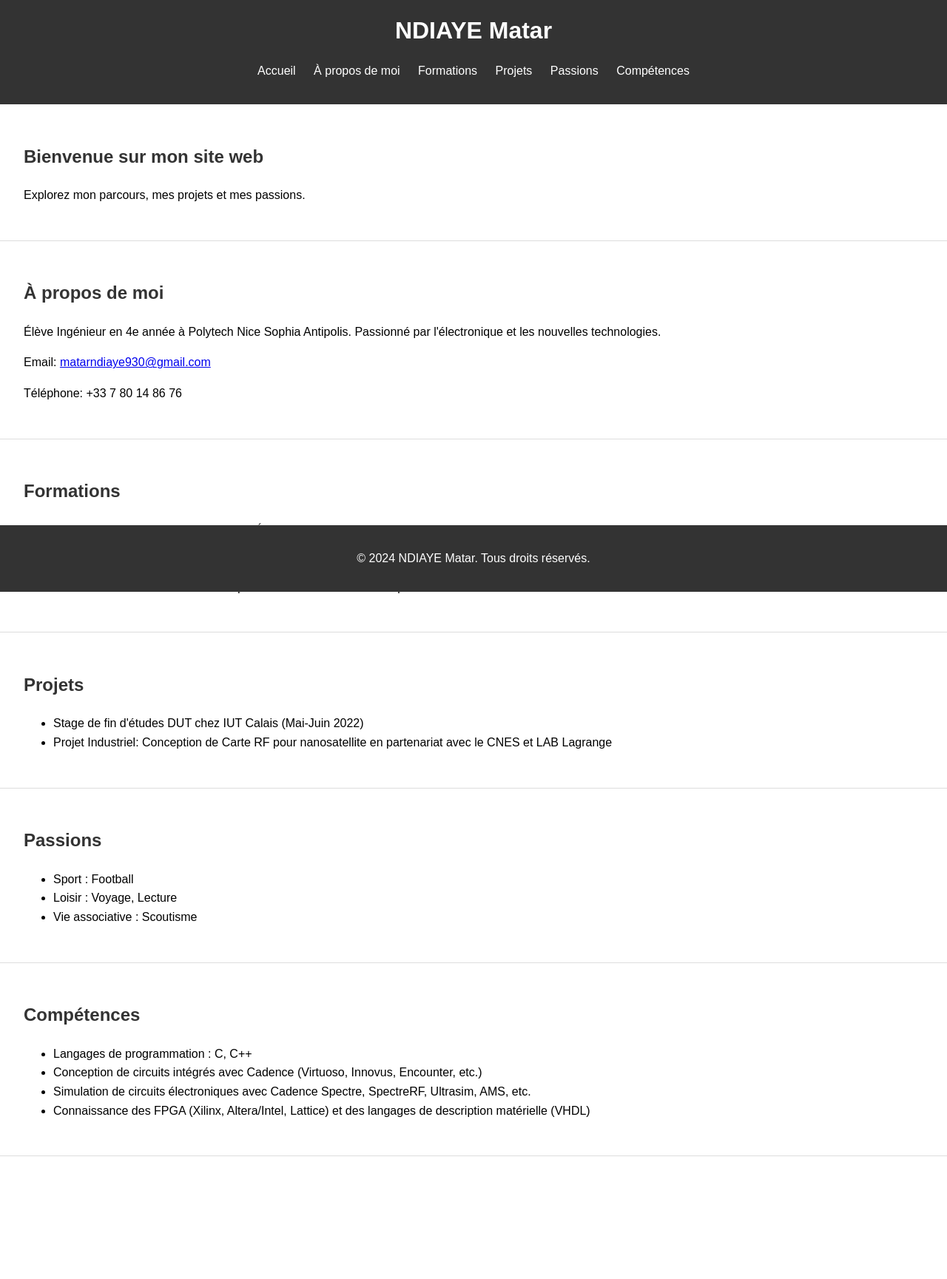
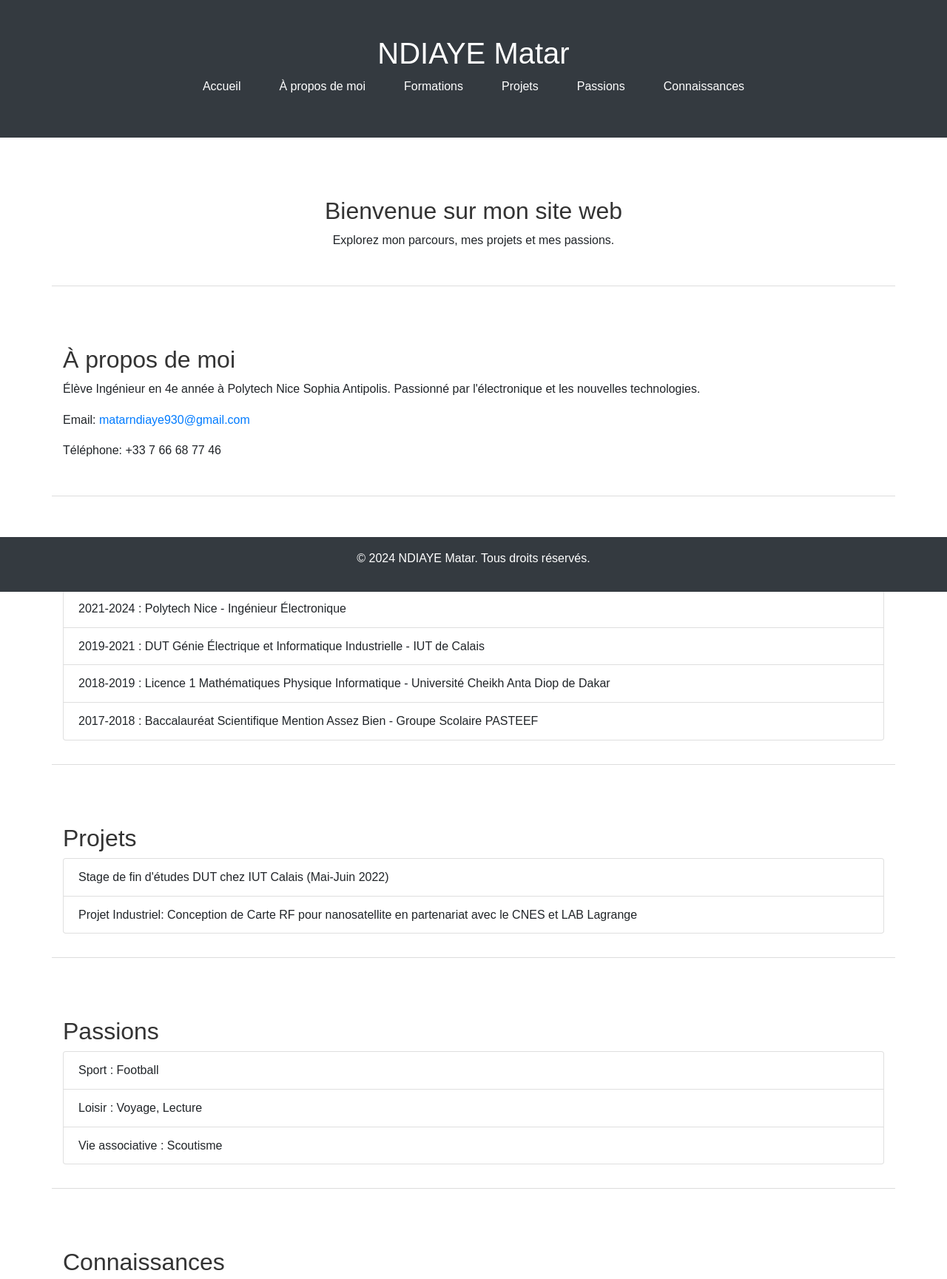
Before and after one commit to 17Epsilon/Epsilon, a plain HTML site: page index.html in a window 1280 px wide. Shown: the top 1729 px of the page at 74% size. Before the commit the page ends 1563 px from the top, so only its background shows below. Drawn offline with nearby package versions, Linux system fonts and the light colour scheme.

Commit message:
Update index.html

```diff
--- a/index.html
+++ b/index.html
@@ -4,75 +4,98 @@
     <meta charset="UTF-8">
     <meta name="viewport" content="width=device-width, initial-scale=1.0">
     <title>NDIAYE Matar - Portfolio</title>
+    <link rel="stylesheet" href="https://maxcdn.bootstrapcdn.com/bootstrap/4.5.2/css/bootstrap.min.css">
     <link rel="stylesheet" href="styles.css">
 </head>
 <body>
-    <header>
+    <header class="bg-dark text-white text-center py-5">
         <h1>NDIAYE Matar</h1>
         <nav>
-            <ul>
-                <li><a href="#accueil">Accueil</a></li>
-                <li><a href="#a-propos">À propos de moi</a></li>
-                <li><a href="#formations">Formations</a></li>
-                <li><a href="#projets">Projets</a></li>
-                <li><a href="#passions">Passions</a></li>
-                <li><a href="#Compétences">Compétences</a></li>
+            <ul class="nav justify-content-center">
+                <li class="nav-item"><a class="nav-link text-white" href="#accueil">Accueil</a></li>
+                <li class="nav-item"><a class="nav-link text-white" href="#a-propos">À propos de moi</a></li>
+                <li class="nav-item"><a class="nav-link text-white" href="#formations">Formations</a></li>
+                <li class="nav-item"><a class="nav-link text-white" href="#projets">Projets</a></li>
+                <li class="nav-item"><a class="nav-link text-white" href="#passions">Passions</a></li>
+                <li class="nav-item"><a class="nav-link text-white" href="#connaissances">Connaissances</a></li>
             </ul>
         </nav>
     </header>
 
-    <section id="accueil">
+    <section id="accueil" class="container text-center my-5">
         <h2>Bienvenue sur mon site web</h2>
         <p>Explorez mon parcours, mes projets et mes passions.</p>
     </section>
 
-    <section id="a-propos">
+    <section id="a-propos" class="container my-5">
         <h2>À propos de moi</h2>
         <p>Élève Ingénieur en 4e année à Polytech Nice Sophia Antipolis. Passionné par l'électronique et les nouvelles technologies.</p>
         <p>Email: <a href="mailto:matarndiaye930@gmail.com">matarndiaye930@gmail.com</a></p>
-        <p>Téléphone: +33 7 80 14 86 76</p>
+        <p>Téléphone: +33 7 66 68 77 46</p>
     </section>
 
-    <section id="formations">
+    <section id="formations" class="container my-5">
         <h2>Formations</h2>
-        <ul>
-            <li>2021-2024 : Polytech Nice - Ingénieur Électronique</li>
-            <li>2019-2021 : DUT Génie Électrique et Informatique Industrielle - IUT de Calais</li>
-            <li>2018-2019 : Licence 1 Mathématiques Physique Informatique - Université Cheikh Anta Diop de Dakar</li>
-            <li>2017-2018 : Baccalauréat Scientifique Mention Assez Bien - Groupe Scolaire PASTEEF</li>
+        <ul class="list-group">
+            <li class="list-group-item">2021-2024 : Polytech Nice - Ingénieur Électronique</li>
+            <li class="list-group-item">2019-2021 : DUT Génie Électrique et Informatique Industrielle - IUT de Calais</li>
+            <li class="list-group-item">2018-2019 : Licence 1 Mathématiques Physique Informatique - Université Cheikh Anta Diop de Dakar</li>
+            <li class="list-group-item">2017-2018 : Baccalauréat Scientifique Mention Assez Bien - Groupe Scolaire PASTEEF</li>
         </ul>
     </section>
 
-    <section id="projets">
+    <section id="projets" class="container my-5">
         <h2>Projets</h2>
-        <ul>
-            <li>Stage de fin d'études DUT chez IUT Calais (Mai-Juin 2022)</li>
-            <li>Projet Industriel: Conception de Carte RF pour nanosatellite en partenariat avec le CNES et LAB Lagrange</li>
+        <ul class="list-group">
+            <li class="list-group-item">Stage de fin d'études DUT chez IUT Calais (Mai-Juin 2022)</li>
+            <li class="list-group-item">Projet Industriel: Conception de Carte RF pour nanosatellite en partenariat avec le CNES et LAB Lagrange</li>
         </ul>
     </section>
 
-    <section id="passions">
+    <section id="passions" class="container my-5">
         <h2>Passions</h2>
-        <ul>
-            <li>Sport : Football</li>
-            <li>Loisir : Voyage, Lecture</li>
-            <li>Vie associative : Scoutisme</li>
+        <ul class="list-group">
+            <li class="list-group-item">Sport : Football</li>
+            <li class="list-group-item">Loisir : Voyage, Lecture</li>
+            <li class="list-group-item">Vie associative : Scoutisme</li>
         </ul>
     </section>
 
-    <section id="Electronique">
-        <h2>Compétences</h2>
-        <ul>
-            <li>Langages de programmation : C, C++</li>
-            <li>Conception de circuits intégrés avec Cadence (Virtuoso, Innovus, Encounter, etc.)</li>
-            <li>Simulation de circuits électroniques avec Cadence Spectre, SpectreRF, Ultrasim, AMS, etc.</li>
-            <li>Connaissance des FPGA (Xilinx, Altera/Intel, Lattice) et des langages de description matérielle (VHDL)</li>
+    <section id="connaissances" class="container my-5">
+        <h2>Connaissances</h2>
+        <ul class="list-group">
+            <li class="list-group-item">Langages de programmation : C, C++</li>
+            <li class="list-group-item">Conception de circuits intégrés avec Cadence (Virtuoso, Innovus, Encounter, etc.)</li>
+            <li class="list-group-item">Simulation de circuits électroniques avec Cadence Spectre, SpectreRF, Ultrasim, AMS, etc.</li>
+            <li class="list-group-item">Connaissance des FPGA (Xilinx, Altera/Intel, Lattice) et des langages de description matérielle (VHDL)</li>
         </ul>
     </section>
 
-    <footer>
+    <section id="contact" class="container my-5">
+        <h2>Contactez-moi</h2>
+        <form>
+            <div class="form-group">
+                <label for="name">Nom</label>
+                <input type="text" class="form-control" id="name" required>
+            </div>
+            <div class="form-group">
+                <label for="email">Email</label>
+                <input type="email" class="form-control" id="email" required>
+            </div>
+            <div class="form-group">
+                <label for="message">Message</label>
+                <textarea class="form-control" id="message" rows="4" required></textarea>
+            </div>
+            <button type="submit" class="btn btn-primary">Envoyer</button>
+        </form>
+    </section>
+
+    <footer class="bg-dark text-white text-center py-3">
         <p>&copy; 2024 NDIAYE Matar. Tous droits réservés.</p>
     </footer>
 
+    <script src="https://code.jquery.com/jquery-3.5.1.slim.min.js"></script>
+    <script src="https://cdn.jsdelivr.net/npm/@popperjs/core@2.5.4/dist/umd/popper.min.js"></script>
+    <script src="https://maxcdn.bootstrapcdn.com/bootstrap/4.5.2/js/bootstrap.min.js"></script>
 </body>
 </html>
```
